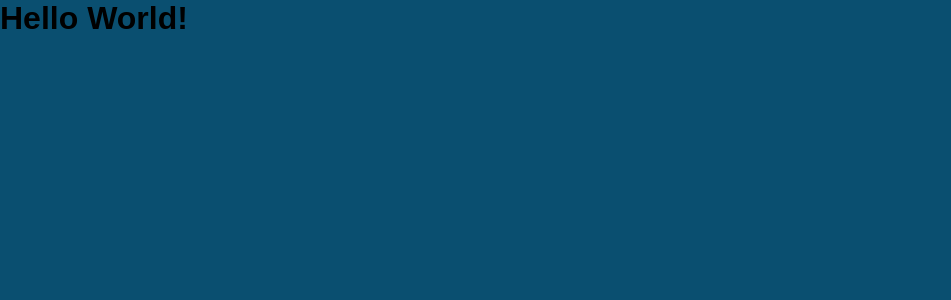
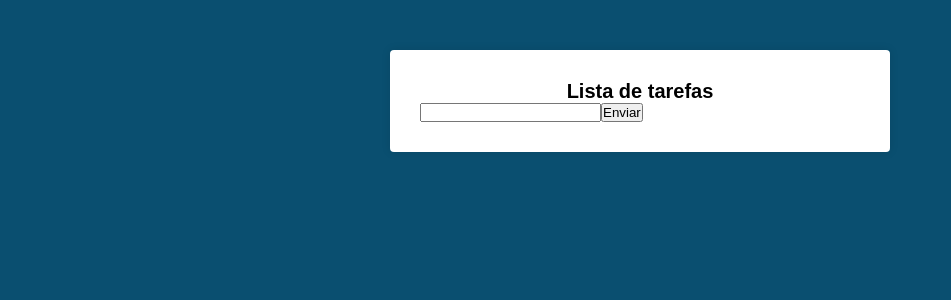
Before and after one commit to nferdica/javascript-react, a React (Create React App) app: page / in a window 1280 px wide. Shown: the top 300 px of the page, without its empty margins (0-951 px from the left). Built offline with nearby package versions, Linux system fonts and the light colour scheme.

Commit message:
feat: Creating components

```diff
--- a/package.json
+++ b/package.json
@@ -36,6 +36,7 @@
     ]
   },
   "devDependencies": {
+    "@babel/eslint-parser": "^7.25.1",
     "babel-eslint": "^10.1.0",
     "eslint": "^8.57.0",
     "eslint-config-airbnb": "^19.0.4",
--- a/src/App.js
+++ b/src/App.js
@@ -1,6 +1,7 @@
 import React from "react";
+import Main from "./components/Main"
 import './App.css';
 
 export default function App() {
-  return <h1>Hello World!</h1>
+  return <Main />
 }
--- /dev/null
+++ b/src/components/Main.css
@@ -0,0 +1,13 @@
+.main {
+  background: #fff;
+  padding: 30px;
+  margin: 50px auto;
+  max-width: 500px;
+  border-radius: 4px;
+  box-shadow: 0 0 10px rgb(0, 0, 0, 0.1);
+}
+
+.main h1 {
+  font-size: 20px;
+  text-align: center;
+}
--- /dev/null
+++ b/src/components/Main.js
@@ -0,0 +1,26 @@
+import React, {Component} from "react";
+import "./Main.css";
+
+export default class Main extends Component {
+  state = {
+      novaTarefa: '',
+  }
+
+  handleChange = (e) => {
+    this.setState({
+      novaTarefa: e.target.value,
+    })
+  }
+
+  render() {
+    return (
+      <div className="main">
+        <h1>Lista de tarefas</h1>
+        <form action="#">
+          <input onChange={this.handleChange} type="text"/>
+          <button type="submit">Enviar</button>
+        </form>
+      </div>
+    );
+  }
+}
```
Also changed, not shown: 1 other file (tests, documents, lock files or other folders).
